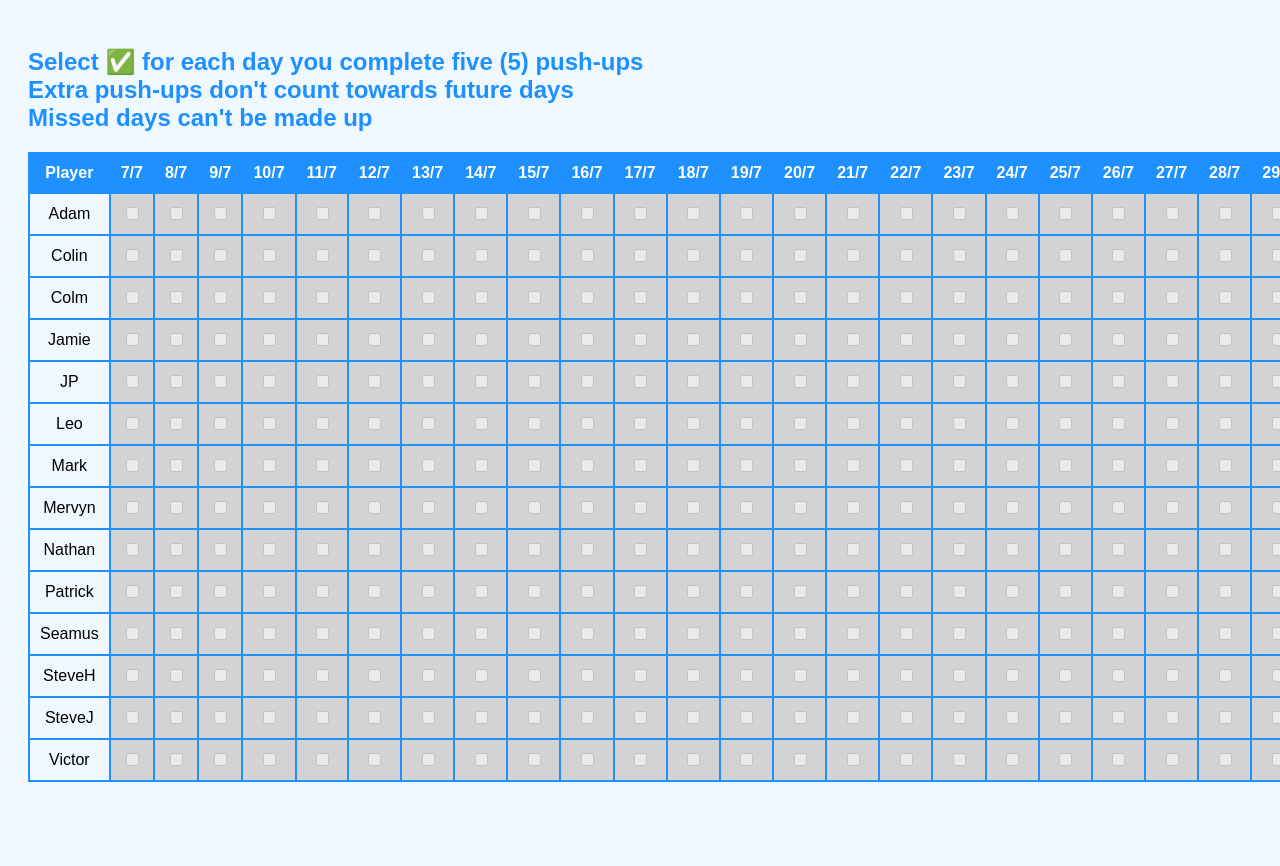
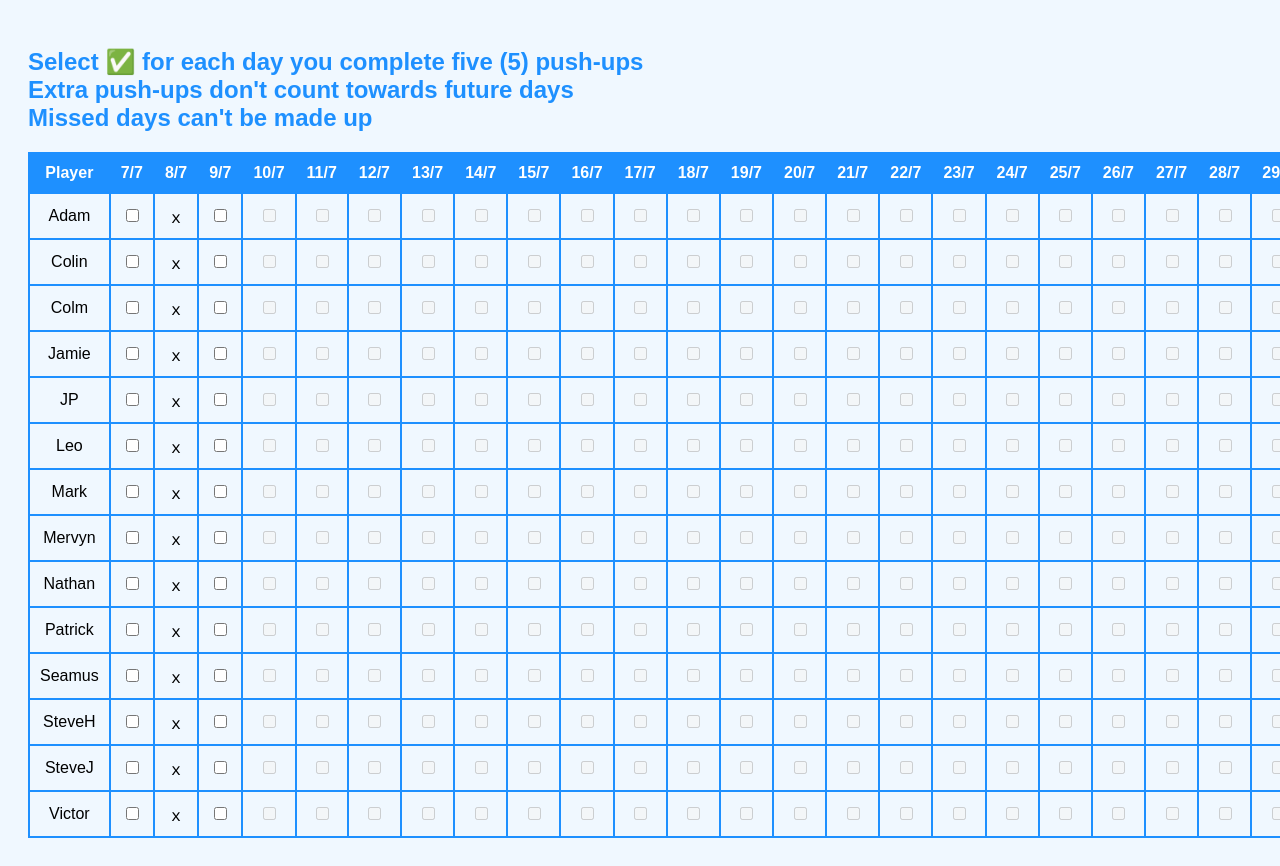
Before and after one commit to victordelrosal/fivePushUps, a plain HTML site: page index.html in a window 1280 px wide. Shown: the top 866 px of the page. Before the commit the page ends 810 px from the top, so only its background shows below. Drawn offline with Linux system fonts and the light colour scheme; no server answers.

Commit message:
Update index.html
restore

```diff
--- a/index.html
+++ b/index.html
@@ -28,11 +28,13 @@
     }
     .completed { background-color: #90ee90; }
     .missed { background-color: #d3d3d3; }
-    .greyed-out { background-color: #d3d3d3; }
     .timestamp {
       font-size: 0.8em;
       color: #666;
       margin-top: 5px;
+    }
+    .not-checked {
+      cursor: pointer;
     }
   </style>
 </head>
@@ -81,6 +83,7 @@
       const checkDate = new Date(dateString);
 
       if (checkDate.toDateString() !== today.toDateString()) {
+        alert("You can only check off today's date.");
         checkbox.checked = false;
         return;
       }
@@ -183,11 +186,12 @@
         tbody.appendChild(row);
       });
 
-      disablePastAndFutureDates();  // Updated function call
+      disableFutureDates();
+      markMissedDates();
       loadData();
     }
 
-    function disablePastAndFutureDates() {  // Updated function name
+    function disableFutureDates() {
       const today = new Date();
       const checkboxes = document.querySelectorAll('input[type="checkbox"]');
 
@@ -195,9 +199,31 @@
         const [_, month, day, year] = checkbox.id.split("-");
         const checkDate = new Date(`${month}/${day}/${year}`);
 
-        if (checkDate < today || checkDate > today) {
+        if (checkDate > today) {
           checkbox.disabled = true;
-          checkbox.parentElement.classList.add("greyed-out");
+        }
+      });
+    }
+
+    function markMissedDates() {
+      const today = new Date();
+      const checkboxes = document.querySelectorAll('input[type="checkbox"]');
+
+      checkboxes.forEach(checkbox => {
+        const [_, month, day, year] = checkbox.id.split("-");
+        const checkDate = new Date(`${month}/${day}/${year}`);
+
+        const yesterday = new Date();
+        yesterday.setDate(today.getDate() - 1);
+
+        if (checkDate.toDateString() === yesterday.toDateString() && !checkbox.checked) {
+          const xMark = document.createElement("span");
+          xMark.textContent = "ｘ";
+          xMark.classList.add("not-checked");
+          xMark.onclick = () => {
+            alert("You can only check off today's date.");
+          };
+          checkbox.parentElement.replaceChild(xMark, checkbox);
         }
       });
     }
@@ -261,6 +287,14 @@
       generateTable("2024-07-07", "2024-08-21");
     });
   </script>
+  <script type="module">
+    import { db, confirmCheck, generateTable, disableFutureDates, markMissedDates, generateDateRange, loadData } from './shared.js';
+
+    // Call generateTable with start and end dates
+    document.addEventListener("DOMContentLoaded", () => {
+      generateTable("2024-07-07", "2024-08-21");
+    });
+  </script>
 
 </body>
 </html>
```
